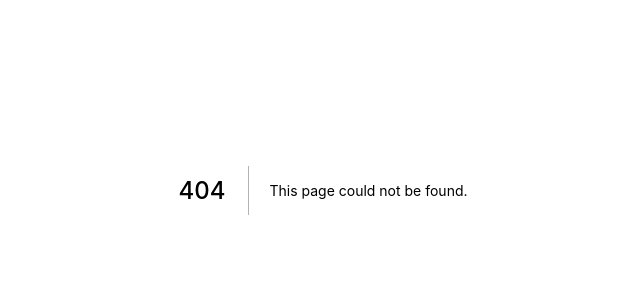
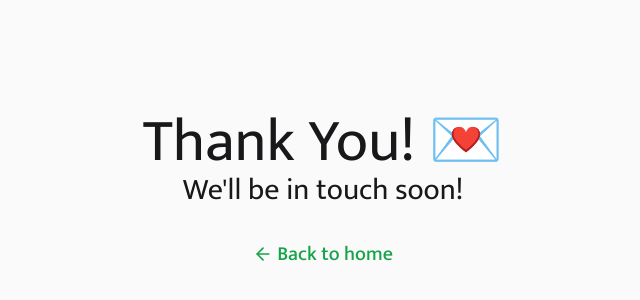
Before and after one commit to ocTrung/portfolio, a Next.js app: page /success in a window 1280 px wide. Before the commit this address had no page. Shown: the part 210-510 px from the top of the page, without its empty margins (317-957 px from the left). Built offline with nearby package versions, Linux system fonts and the light colour scheme.

Commit message:
404 fix for forms, added success page

```diff
--- a/components/ContactForm.jsx
+++ b/components/ContactForm.jsx
@@ -2,16 +2,26 @@ export default function ContactForm() {
   return (
     <div className='px-6 sm:px-10'>
       <h2 className='text-2xl font-bold mt-4 mb-2'>Contact Me</h2>
-      <form name='contact' method='POST' data-netlify='true'>
-        <div className=''>
+
+      <form
+        name='contact'
+        method='post'
+        data-netlify='true'
+        data-netlify-honeypot='bot-field'
+        action='/success'
+      >
+        {/* for netlify bots */}
+        <input type='hidden' name='form-name' value='contact' />
+
+        <div>
           <label className='block' htmlFor='name'>Your Name: </label>
           <input className='rounded-lg p-1 dark:bg-gray-700 w-9/12 sm:w-1/3' type='text' name='name' id='name' />
         </div>
-        <div className=''>
+        <div>
           <label className='block' htmlFor='email'>Your Email: </label>
           <input className='rounded-lg p-1 dark:bg-gray-700 w-9/12 sm:w-1/3' type='email' name='email' id='email' />
         </div>
-        <div className=''>
+        <div>
           <label className='block ' htmlFor='message'>Message: </label>
           <textarea
             name='message'
--- /dev/null
+++ b/pages/success.js
@@ -0,0 +1,18 @@
+import Link from 'next/link'
+
+export default function Success() {
+  return (
+    <main className='grid h-screen w-screen place-items-center content-center'>
+      <h1 className='text-6xl'>Thank You! 💌</h1>
+      <h2 className='text-3xl'>We'll be in touch soon!</h2>
+      <Link href='/'>
+        <a
+          className='mt-8 flex items-center'
+        >
+          <img className='inline w-5' src='arrow-left.svg' alt=''></img>
+          <p className='inline ml-1 text-green-600 font-medium text-xl'>Back to home</p>
+        </a>
+      </Link>
+    </main>
+  )
+}
```
Also changed, not shown: public/arrow-left.svg (added).
